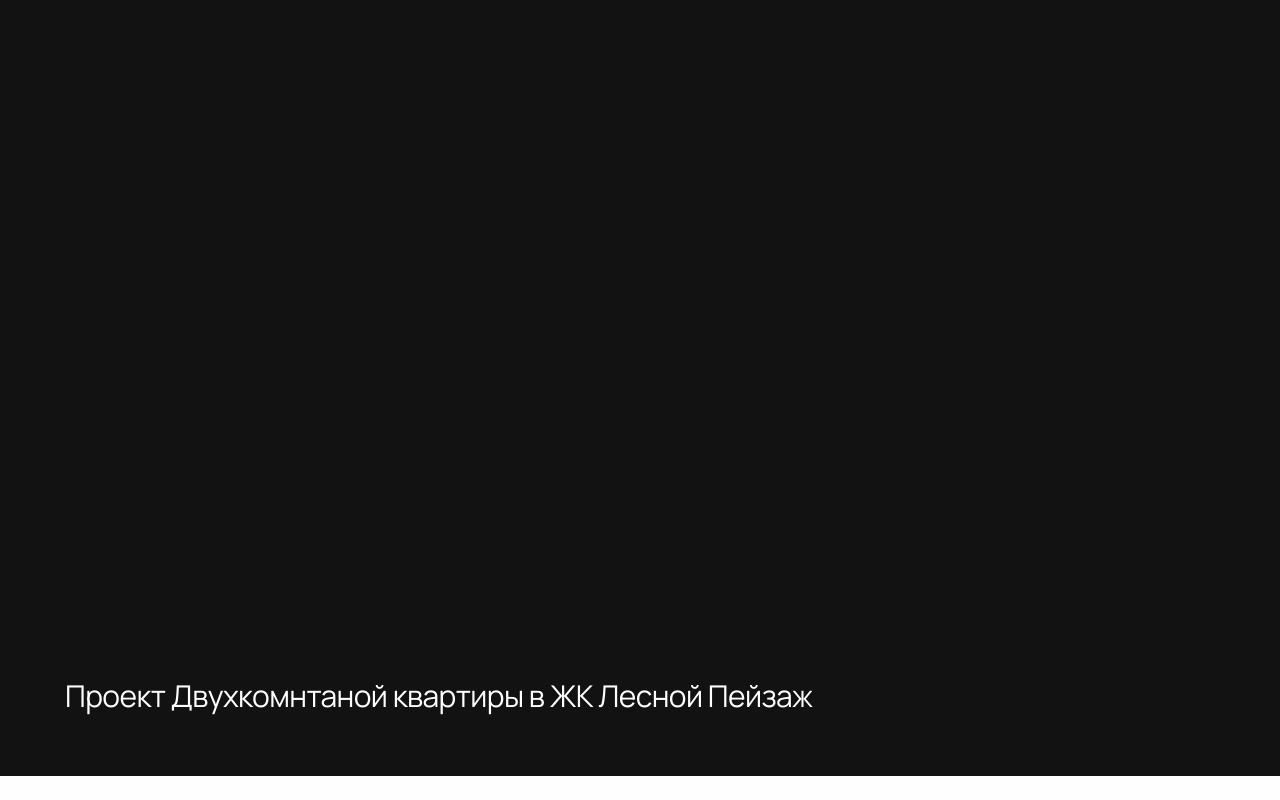
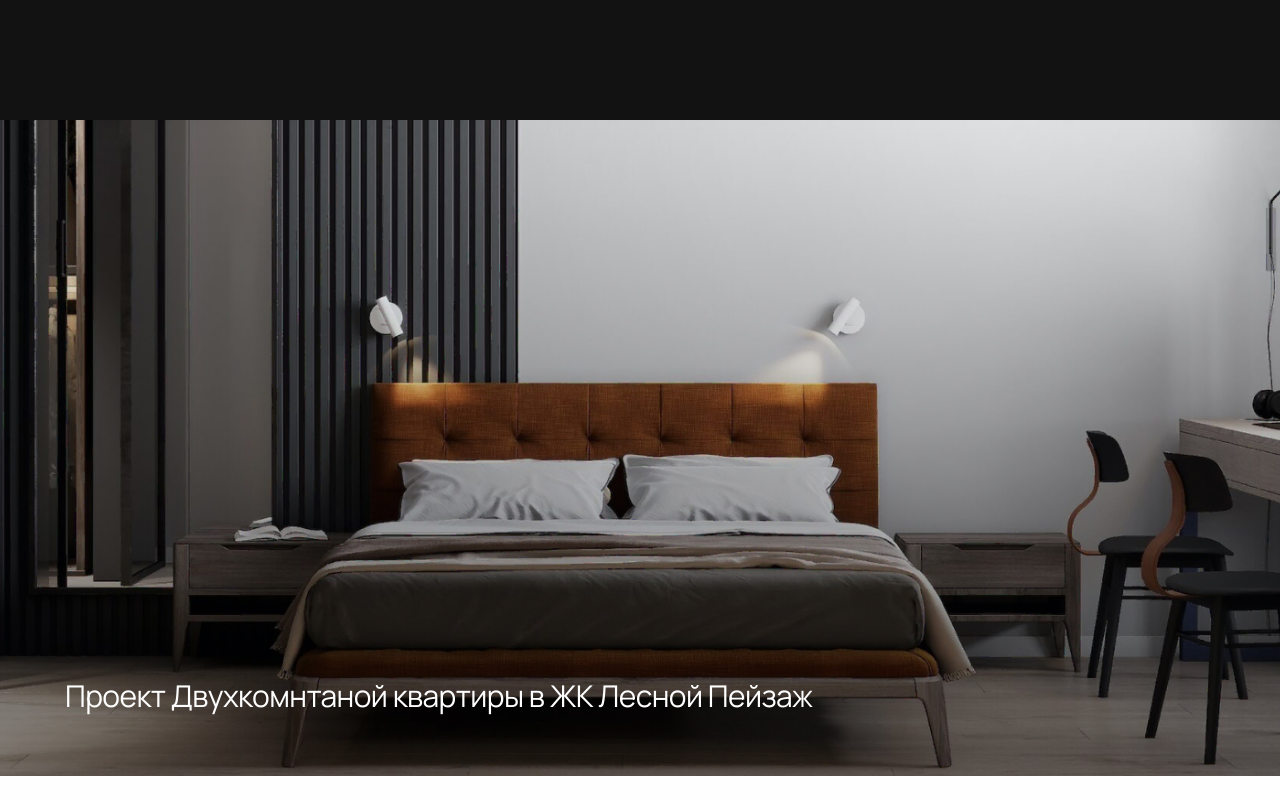
Before and after one commit to pbuzdin/metrika, a plain HTML site: page index.html in a window 1280 px wide. Shown: the part 5720-6520 px from the top of the page. Drawn offline with Linux system fonts and the light colour scheme; the site is published under a folder, as on GitHub Pages, so addresses that start at the root find nothing.

Commit message:
img path fix

```diff
--- a/index.html
+++ b/index.html
@@ -101,7 +101,7 @@
           </a>
         </div>
       </section>
-      <a href="#" class="project-in-services-link" style="--background-for-project: url('/img/project-4.webp')">
+      <a href="#" class="project-in-services-link" style="--background-for-project: url('./img/project-4.webp')">
         <div class="caption">Проект Двухкомнтаной квартиры в ЖК Лесной Пейзаж</div>
       </a>
     </div>
```
